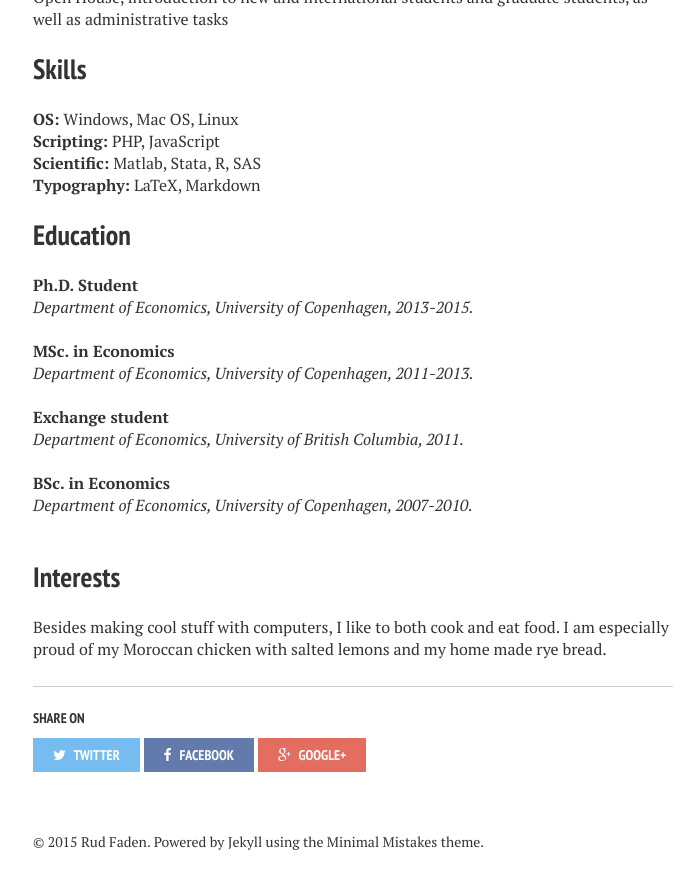
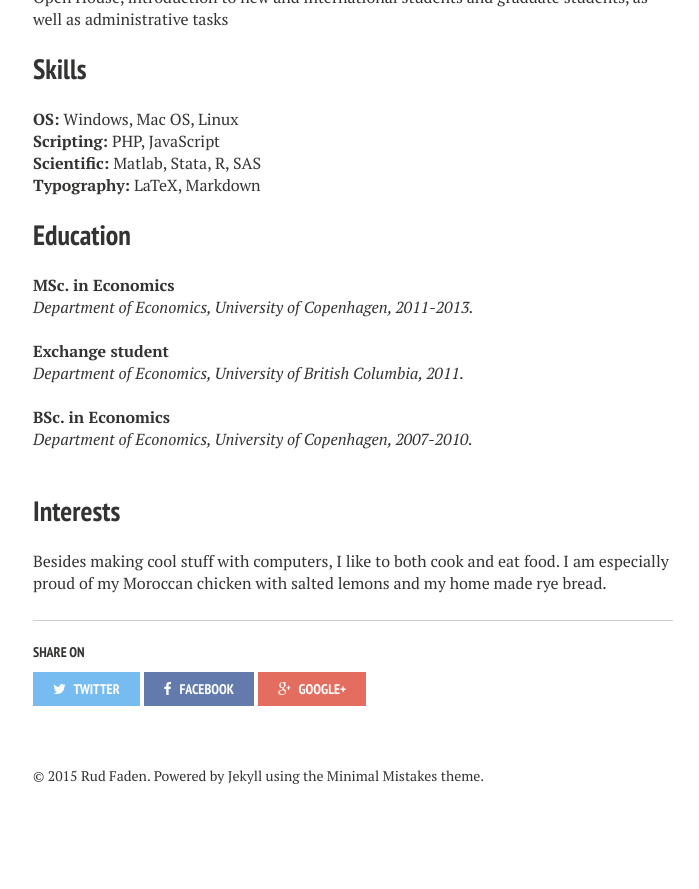
Before and after one commit to rudvfaden/rudvfaden.github.io, a Jekyll site: the page built from cv/index.md, in a window 1280 px wide and 900 px high, scrolled down 1164 px. Shown: the top 889 px of the window, without its empty margins (287-986 px from the left). Built offline with Jekyll 4.4.1, drawn with Linux system fonts in a browser that asks for light colours; nearby versions of some CDN libraries; after the commit the page ends 1998 px from its top, so only the background shows below that.

Commit message:
Updated resume

```diff
--- a/cv/index.md
+++ b/cv/index.md
@@ -47,8 +47,6 @@ Health Economics, Microeconomics, Game Theory and Micro-econometrics
 
 ## Education
 
-**Ph.D. Student** <br/>
-*Department of Economics, University of Copenhagen, 2013-2015.*<br/><br/>
 **MSc. in Economics**<br/>
 *Department of Economics, University of Copenhagen, 2011-2013.*<br/><br/>
 **Exchange student**<br/>
```
